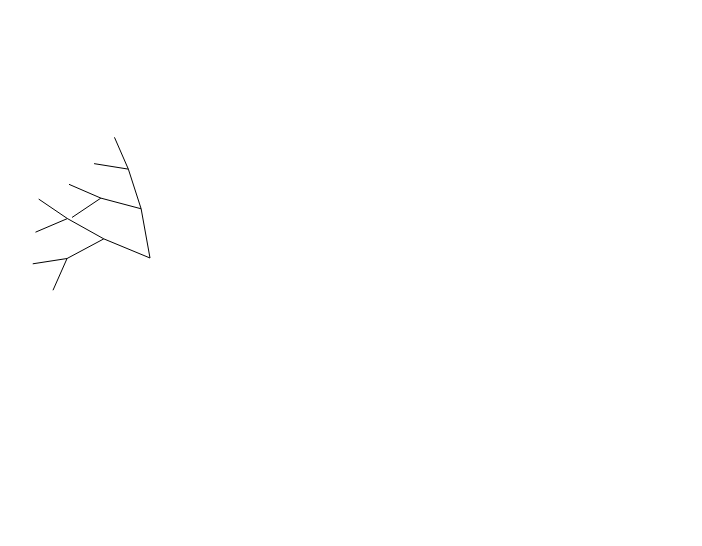
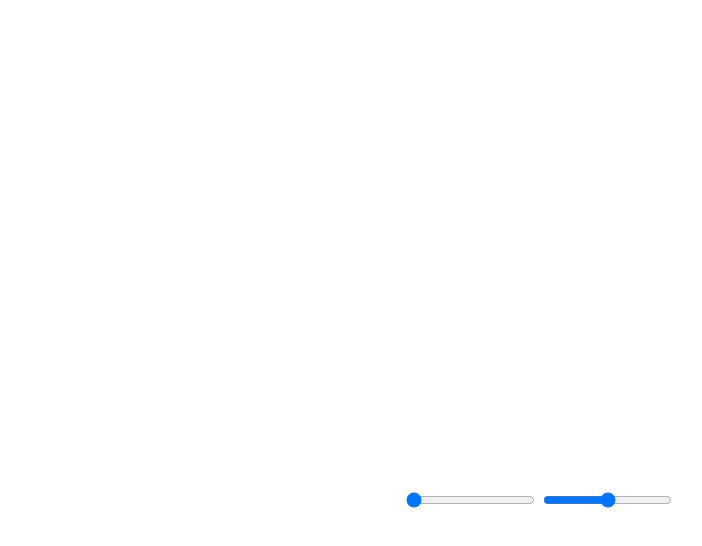
Before and after one commit to MarcosGTS/fractal-visualizer, a plain HTML site: page index.html in a window 1280 px wide. Shown: the whole page, without its empty margins (108-810 px from the left). Drawn offline with Linux system fonts and the light colour scheme.

Commit message:
add sliders

```diff
--- a/index.html
+++ b/index.html
@@ -9,5 +9,7 @@
 </head>
 <body>
     <canvas id="canvas"></canvas>
+    <input type="range" min="0" max="100" step="1" value="0" id="tree-direction">
+    <input type="range" min="0" max="100" step="1" value="50"id="branches-spread">
 </body>
 </html>
--- a/script.js
+++ b/script.js
@@ -1,16 +1,16 @@
 class Tree {
 
-    constructor(position, height, brach_length, orientation) {
+    constructor(position, height, brach_length, orientation, spread_degree) {
         this.orientation = orientation
         this.position = position
         this.height = height
         this.brach_length = brach_length
-        this.spread_degree = 1
+        this.spread_degree = spread_degree
 
         this.branches = []
     }
 
-    create(number_branches) {
+    grow(number_branches) {
         // Will initialize the tree structure
         const position = this.position
         const height = this.height
@@ -19,19 +19,22 @@ class Tree {
 
         if (height <= 0) return
 
-        for (let i = 0; i < number_branches; i++) {
-            const new_orientation = i * spread_degree + this.orientation * 0.75
+        for (let i = 1; i <= number_branches; i++) {
+
+            let new_orientation = this.orientation - spread_degree * Math.ceil(i/2)
+            if (i % 2 == 0) new_orientation = this.orientation + spread_degree * Math.ceil(i/2)
+
             const new_x = position[0] + branch_length * Math.cos(new_orientation)
             const new_y = position[1] + branch_length * Math.sin(new_orientation)
             const new_position = [new_x, new_y]
 
-            let new_branch = new Tree(new_position, height - 1, branch_length / 1.2, new_orientation)
+            let new_branch = new Tree(new_position, height - 1, branch_length / 1.2, new_orientation, this.spread_degree)
 
             this.branches.push(new_branch)
         }
 
         for (let branch of this.branches) {
-            branch.create(2)
+            branch.grow(number_branches)
         }
 
     }
@@ -56,6 +59,8 @@ class Tree {
 
 function Render (context, tree) {
 
+    context.clearRect(0, 0, canvas.width, canvas.height);
+
     for (let [p1, p2] of tree) {
         context.beginPath()
         context.moveTo (p1[0], p1[1]);   context.lineTo (p2[0], p2[1]);
@@ -64,11 +69,27 @@ function Render (context, tree) {
 
 }
 
+const direction_slider = document.getElementById("tree-direction")
+const spread_slider = document.getElementById("branches-spread")
+
 const canvas = document.getElementById("canvas")
 const context = canvas.getContext('2d')
 canvas.width = 500
 canvas.height = 500
-new_tree = new Tree([250, 250], 3, 50, 3.1415 * 3/2)
-new_tree.create(2)
 
-Render(context, new_tree.get_tree_points())
+const sliders = document.getElementsByTagName("input")
+
+for (let slider of sliders) {
+    slider.addEventListener("input", updateTree)
+}
+
+function updateTree () {
+    const direction_value = 2*Math.PI * Number(direction_slider.value)/100
+    const spread_value = Math.PI/3 * Number(spread_slider.value)/100
+
+    console.log(direction_value, spread_value)
+
+    new_tree = new Tree([250, 250], 3, 50, direction_value, spread_value)
+    new_tree.grow(4)
+    Render(context, new_tree.get_tree_points())
+}
```
